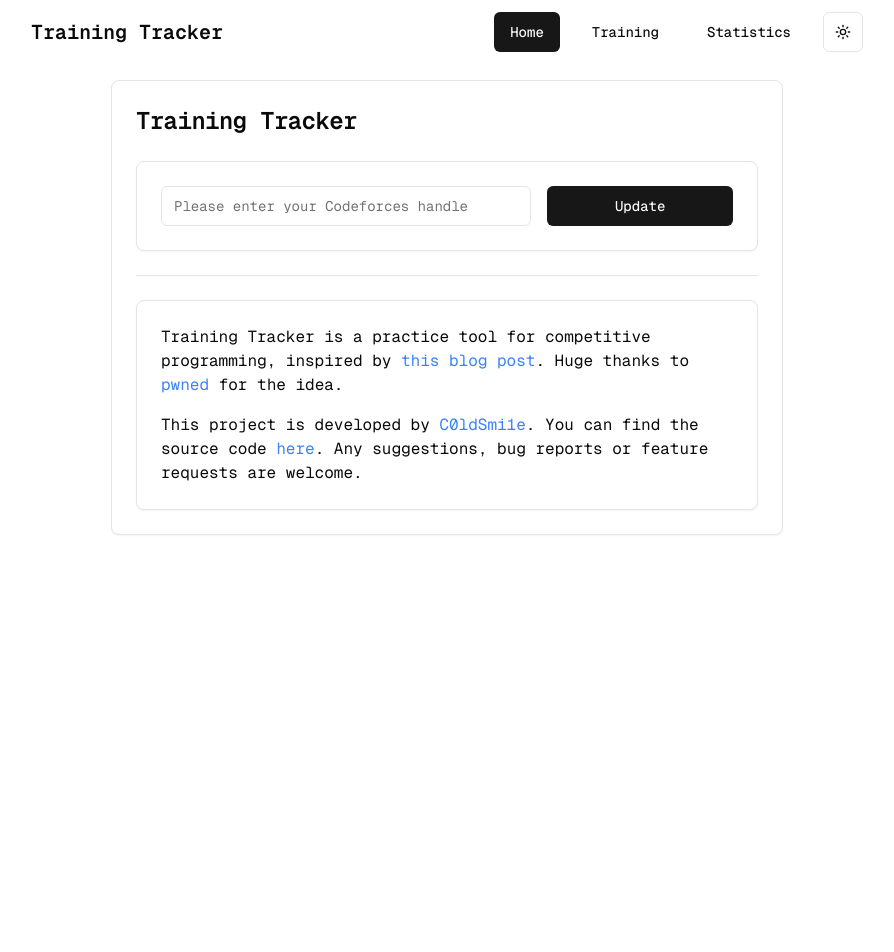
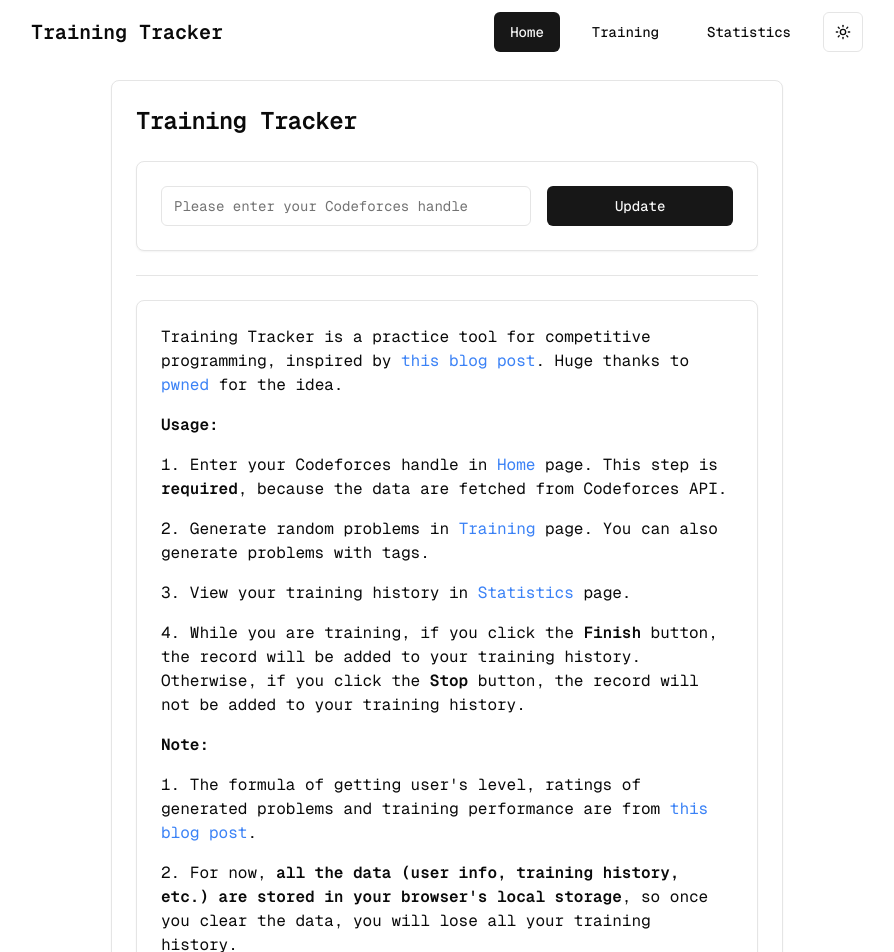
Before and after one commit to ywxktc/Training-Tracker, a Next.js app: page / in a window 1280 px wide. Shown: the top 952 px of the page, without its empty margins (193-1087 px from the left). Before the commit the page ends 800 px from the top, so only its background shows below. Built offline with nearby package versions, Linux system fonts and the light colour scheme.

Commit message:
update docs

```diff
--- a/components/Introduction.tsx
+++ b/components/Introduction.tsx
@@ -21,6 +21,46 @@ const Introduction = () => {
           pwned
         </Link>{" "}
         for the idea.
+      </p>
+      <p className="w-full text-left font-bold">Usage:</p>
+      <p className="w-full text-left">
+        1. Enter your Codeforces handle in{" "}
+        <Link href="/" className="text-blue-500 hover:underline">
+          Home
+        </Link>
+        {" "}page. This step is <span className="font-bold">required</span>, because the data are fetched from Codeforces API.
+      </p>
+      <p className="w-full text-left">
+        2. Generate random problems in{" "}
+        <Link href="/training" className="text-blue-500 hover:underline">
+          Training
+        </Link>
+        {" "}page. You can also generate problems with tags.
+      </p>
+      <p className="w-full text-left">
+        3. View your training history in{" "}
+        <Link href="/statistics" className="text-blue-500 hover:underline">
+          Statistics
+        </Link>
+        {" "}page.
+      </p>
+      <p className="w-full text-left">
+        4. While you are training, if you click the <span className="font-bold">Finish</span> button, the record will be added to your training history. Otherwise, if you click the <span className="font-bold">Stop</span> button, the record will not be added to your training history.
+      </p>
+      <p className="w-full text-left font-bold">Note:</p>
+      <p className="w-full text-left">
+        1. The formula of getting user&apos;s level, ratings of generated problems and training performance are from{" "}
+        <Link
+          href="https://codeforces.com/blog/entry/136704"
+          target="_blank"
+          className="text-blue-500 hover:underline"
+        >
+          this blog post
+        </Link>
+        .
+      </p>
+      <p className="w-full text-left">
+        2. For now, <span className="font-bold">all the data (user info, training history, etc.) are stored in your browser&apos;s local storage</span>, so once you clear the data, you will lose all your training history.
       </p>
       <p className="w-full text-left">
         This project is developed by{" "}
--- a/components/TagSelector.tsx
+++ b/components/TagSelector.tsx
@@ -15,6 +15,9 @@ const TagSelector = ({
 }) => {
   return (
     <div className="space-y-2">
+      <span className="text-sm font-medium text-muted-foreground">
+        Problems will be generated randomly if no tags are selected.
+      </span>
       <ScrollArea className="w-full rounded-md border">
         <div className="flex flex-wrap gap-2 p-4">
           {allTags.map((tag) => (
```
Also changed, not shown: 1 other file (tests, documents, lock files or other folders).
